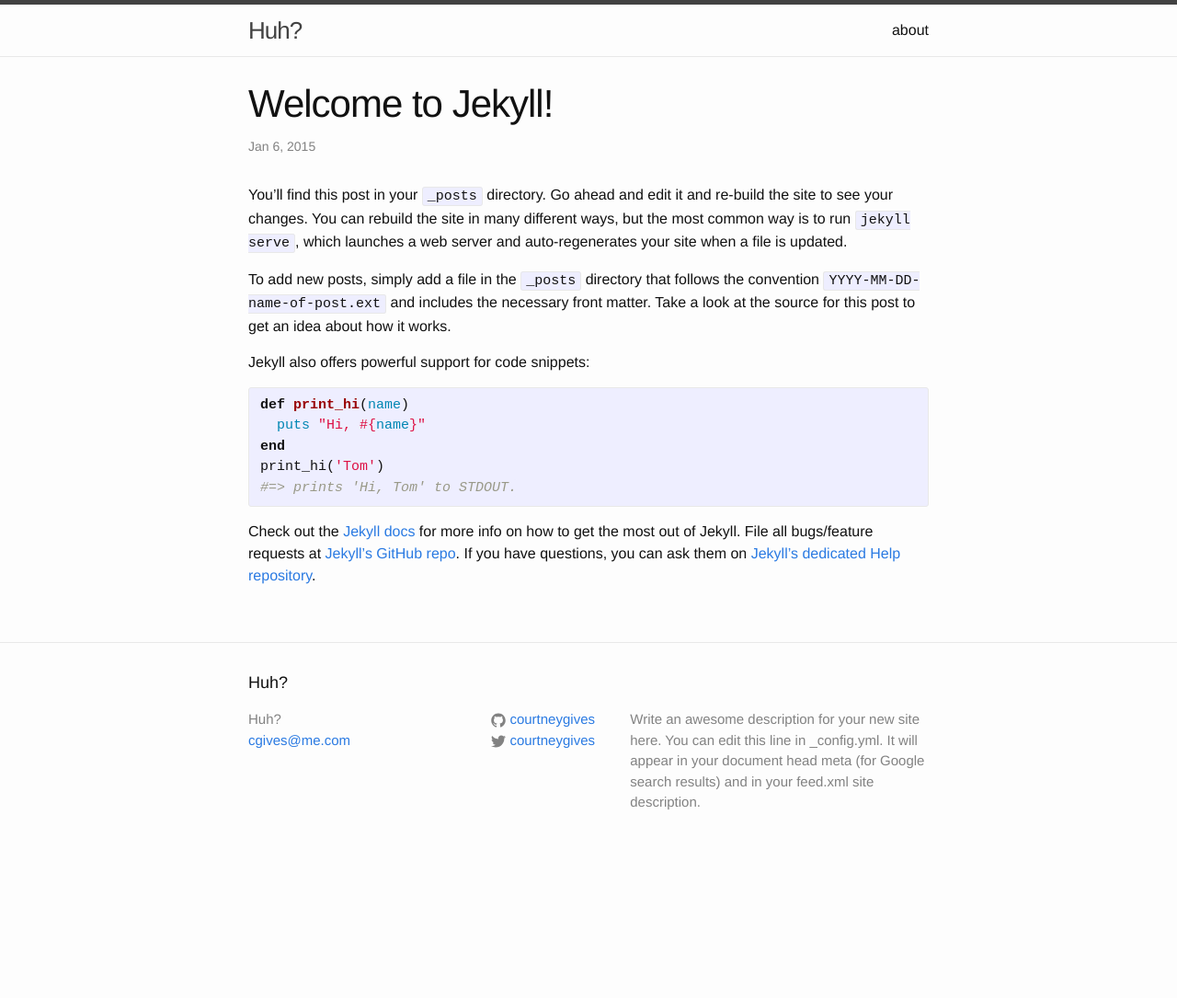
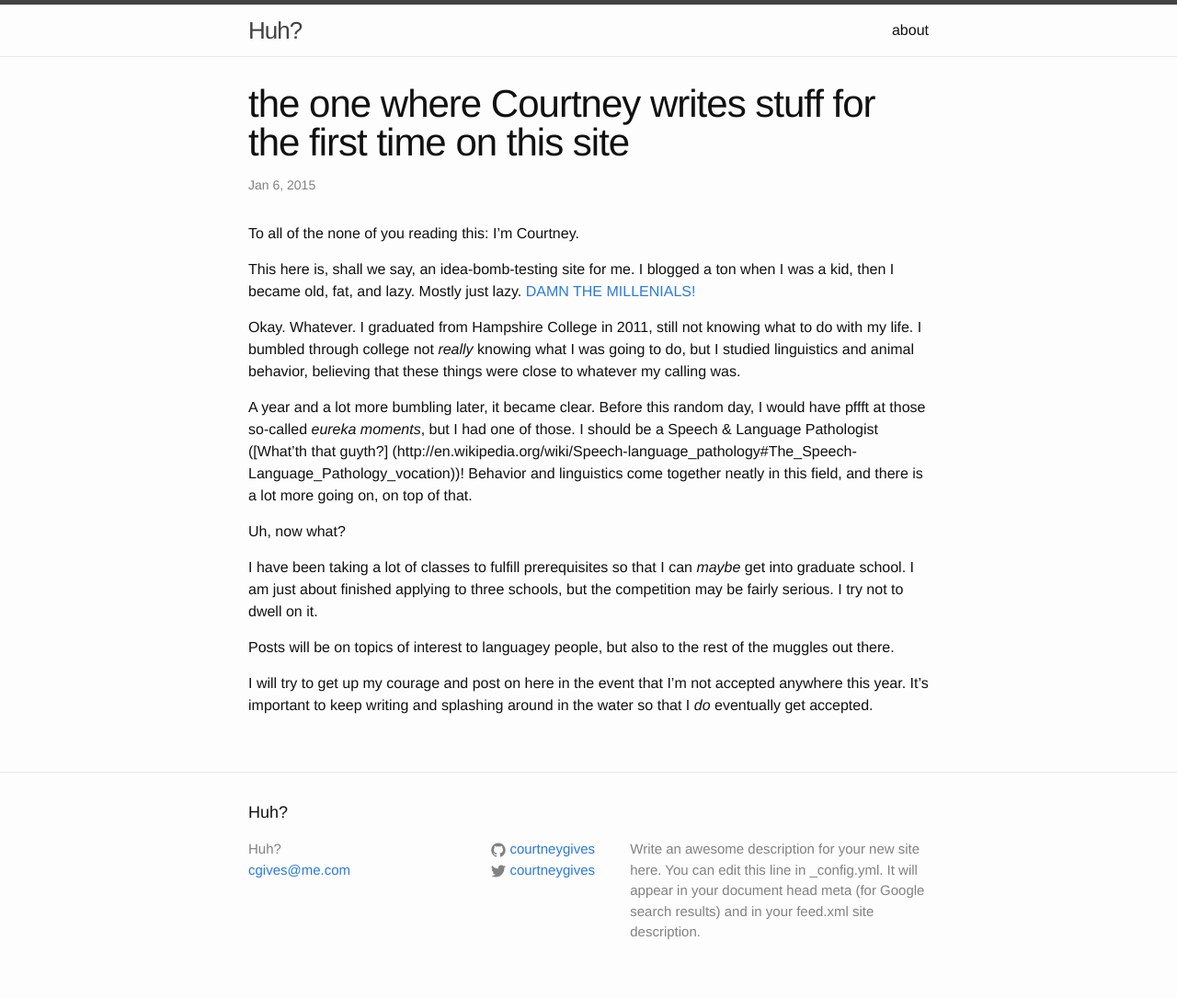
Before and after one commit to courtneygives/courtneygives.github.io, a Jekyll site: the page built from _posts/2015-01-06-welcome-to-jekyll.markdown, in a window 1280 px wide. Shown: the whole page at 92% size. Built offline with Jekyll 4.4.1, drawn with Linux system fonts in a browser that asks for light colours; before the commit the page ends 944 px from its top, so only the background shows below that.

Commit message:
first post finished

```diff
--- /dev/null
+++ b/_drafts/2015-01-06-welcome-to-jekyll copy.markdown
@@ -0,0 +1,6 @@
+---
+layout: post
+title:  "the one where courtney says something clever about this being the first post"
+date:   2015-01-06 19:06:34
+categories: drivel
+---
--- a/_posts/2015-01-06-welcome-to-jekyll.markdown
+++ b/_posts/2015-01-06-welcome-to-jekyll.markdown
@@ -1,25 +1,22 @@
 ---
 layout: post
-title:  "Welcome to Jekyll!"
+title:  "the one where Courtney writes stuff for the first time on this site"
 date:   2015-01-06 19:06:34
-categories: jekyll update
+categories: drivel
 ---
-You’ll find this post in your `_posts` directory. Go ahead and edit it and re-build the site to see your changes. You can rebuild the site in many different ways, but the most common way is to run `jekyll serve`, which launches a web server and auto-regenerates your site when a file is updated.
 
-To add new posts, simply add a file in the `_posts` directory that follows the convention `YYYY-MM-DD-name-of-post.ext` and includes the necessary front matter. Take a look at the source for this post to get an idea about how it works.
+To all of the none of you reading this: I'm Courtney.
 
-Jekyll also offers powerful support for code snippets:
+This here is, shall we say, an idea-bomb-testing site for me. I blogged a ton when I was a kid, then I became old, fat, and lazy. Mostly just lazy. [DAMN THE MILLENIALS!](http://www.slate.com/articles/technology/future_tense/2014/12/you_don_t_hate_millennials_you_hate_21st_century_technology.html)
 
-{% highlight ruby %}
-def print_hi(name)
-  puts "Hi, #{name}"
-end
-print_hi('Tom')
-#=> prints 'Hi, Tom' to STDOUT.
-{% endhighlight %}
+Okay. Whatever. I graduated from Hampshire College in 2011, still not knowing what to do with my life. I bumbled through college not *really* knowing what I was going to do, but I studied linguistics and animal behavior, believing that these things were close to whatever my calling was.
 
-Check out the [Jekyll docs][jekyll] for more info on how to get the most out of Jekyll. File all bugs/feature requests at [Jekyll’s GitHub repo][jekyll-gh]. If you have questions, you can ask them on [Jekyll’s dedicated Help repository][jekyll-help].
+A year and a lot more bumbling later, it became clear. Before this random day, I would have pffft at those so-called *eureka moments*, but I had one of those. I should be a Speech & Language Pathologist ([What'th that guyth?] (http://en.wikipedia.org/wiki/Speech-language_pathology#The_Speech-Language_Pathology_vocation))! Behavior and linguistics come together neatly in this field, and there is a lot more going on, on top of that.
 
-[jekyll]:      http://jekyllrb.com
-[jekyll-gh]:   https://github.com/jekyll/jekyll
-[jekyll-help]: https://github.com/jekyll/jekyll-help
+Uh, now what?
+
+I have been taking a lot of classes to fulfill prerequisites so that I can *maybe* get into graduate school. I am just about finished applying to three schools, but the competition may be fairly serious. I try not to dwell on it.
+
+Posts will be on topics of interest to languagey people, but also to the rest of the muggles out there.
+
+I will try to get up my courage and post on here in the event that I'm not accepted anywhere this year. It's important to keep writing and splashing around in the water so that I *do* eventually get accepted.
```
